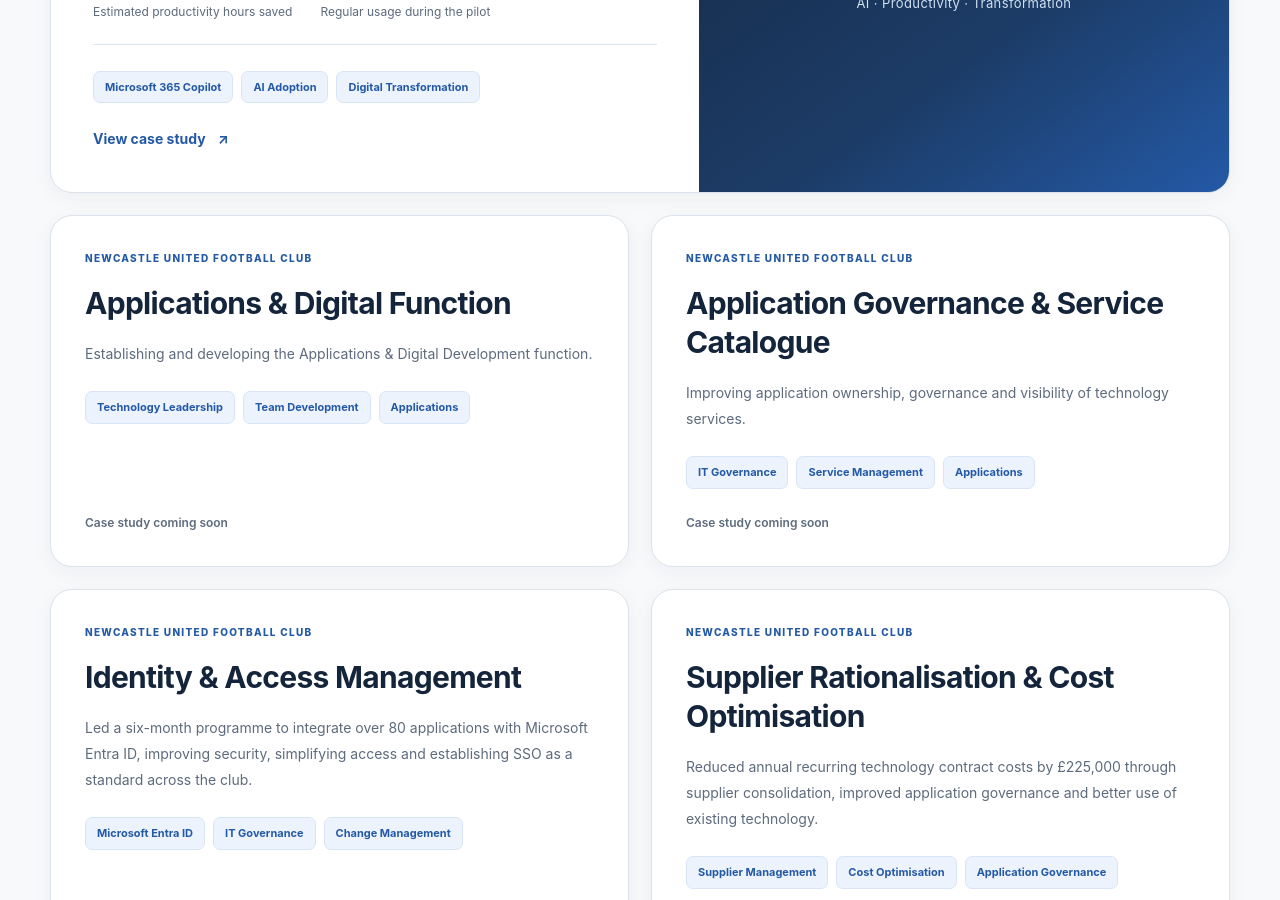
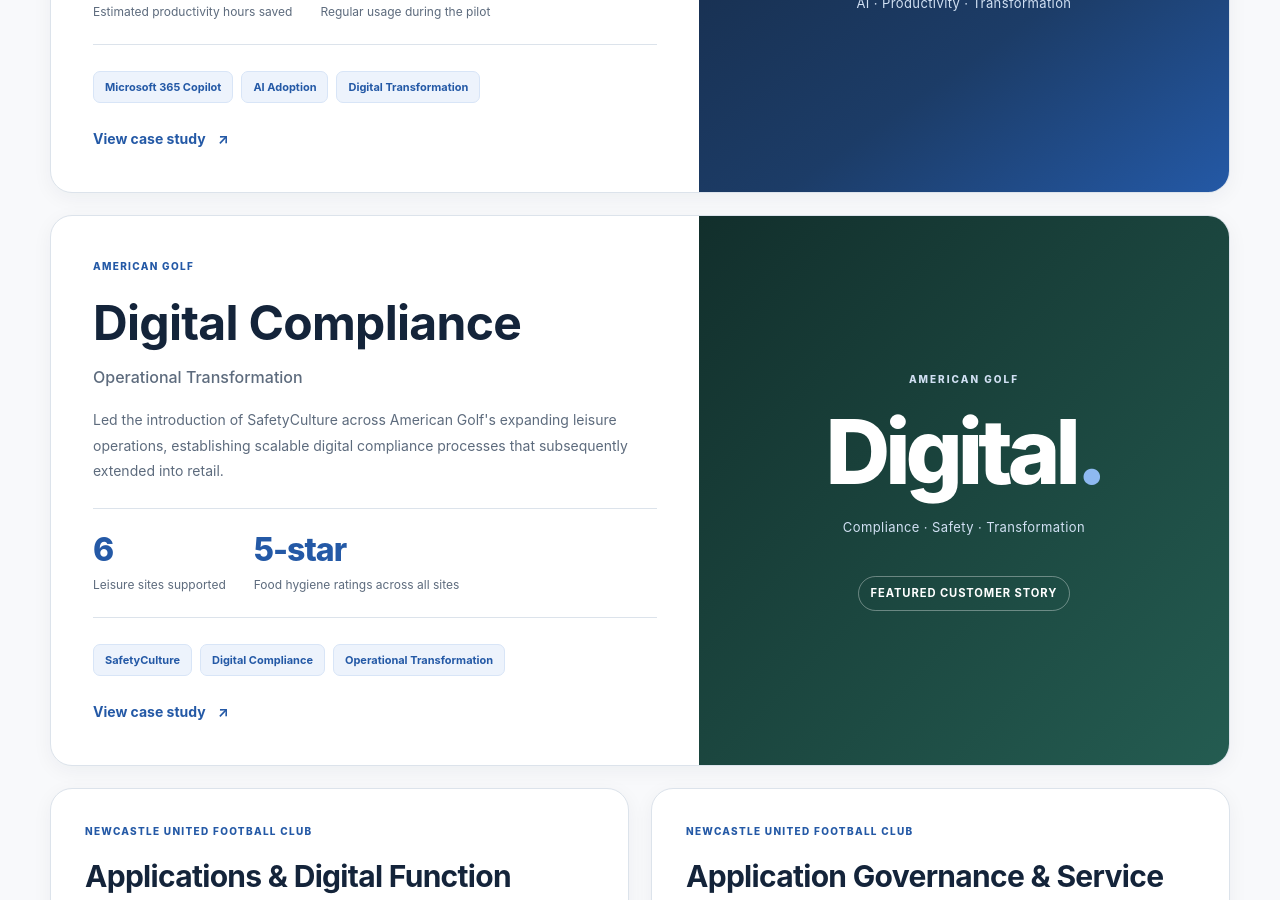
Before and after one commit to manderson90-sudo/Manderson-sandbox, a Jekyll site: the page built from projects/index.html, in a window 1280 px wide and 900 px high, scrolled down 1711 px. Built offline with Jekyll 4.4.1, drawn with Linux system fonts in a browser that asks for light colours.

Commit message:
Update index.html

```diff
--- a/projects/index.html
+++ b/projects/index.html
@@ -183,6 +183,103 @@ permalink: /projects/
       </article>
 
 
+      <!-- FEATURED PROJECT: AMERICAN GOLF -->
+
+      <article class="portfolio-project-card portfolio-project-featured">
+
+        <div class="portfolio-project-content">
+
+          <span class="portfolio-project-category">
+            AMERICAN GOLF
+          </span>
+
+          <h3>
+            <a href="{{ '/projects/digital-compliance-transformation/' | relative_url }}">
+              Digital Compliance
+              <span class="portfolio-project-title-sub">
+                Operational Transformation
+              </span>
+            </a>
+          </h3>
+
+          <p>
+            Led the introduction of SafetyCulture
+            across American Golf's expanding leisure
+            operations, establishing scalable digital
+            compliance processes that subsequently
+            extended into retail.
+          </p>
+
+          <div class="portfolio-project-results">
+
+            <div>
+              <strong>6</strong>
+              <span>Leisure sites supported</span>
+            </div>
+
+            <div>
+              <strong>5-star</strong>
+              <span>Food hygiene ratings across all sites</span>
+            </div>
+
+          </div>
+
+          <div class="portfolio-project-tags">
+            <span>SafetyCulture</span>
+            <span>Digital Compliance</span>
+            <span>Operational Transformation</span>
+          </div>
+
+          <a
+            class="portfolio-project-link"
+            href="{{ '/projects/digital-compliance-transformation/' | relative_url }}"
+          >
+            View case study
+            <span aria-hidden="true">↗</span>
+          </a>
+
+        </div>
+
+        <div
+          class="portfolio-project-visual"
+          aria-hidden="true"
+          style="background:linear-gradient(135deg,#122f2c 0%,#245c51 100%);"
+        >
+
+          <span class="portfolio-project-visual-label">
+            AMERICAN GOLF
+          </span>
+
+          <span class="portfolio-project-visual-title">
+            Digital<span>.</span>
+          </span>
+
+          <span class="portfolio-project-visual-caption">
+            Compliance · Safety · Transformation
+          </span>
+
+          <span
+            style="
+              display:inline-block;
+              margin-top:18px;
+              padding:7px 12px;
+              border:1px solid rgba(255,255,255,0.35);
+              border-radius:999px;
+              color:#ffffff;
+              font-size:0.7rem;
+              font-weight:700;
+              letter-spacing:0.08em;
+              text-transform:uppercase;
+            "
+          >
+            Featured Customer Story
+          </span>
+
+        </div>
+
+      </article>
+
+
       <!-- FUTURE CASE STUDY: APPLICATIONS & DIGITAL FUNCTION -->
 
       <article class="portfolio-project-card">
```
